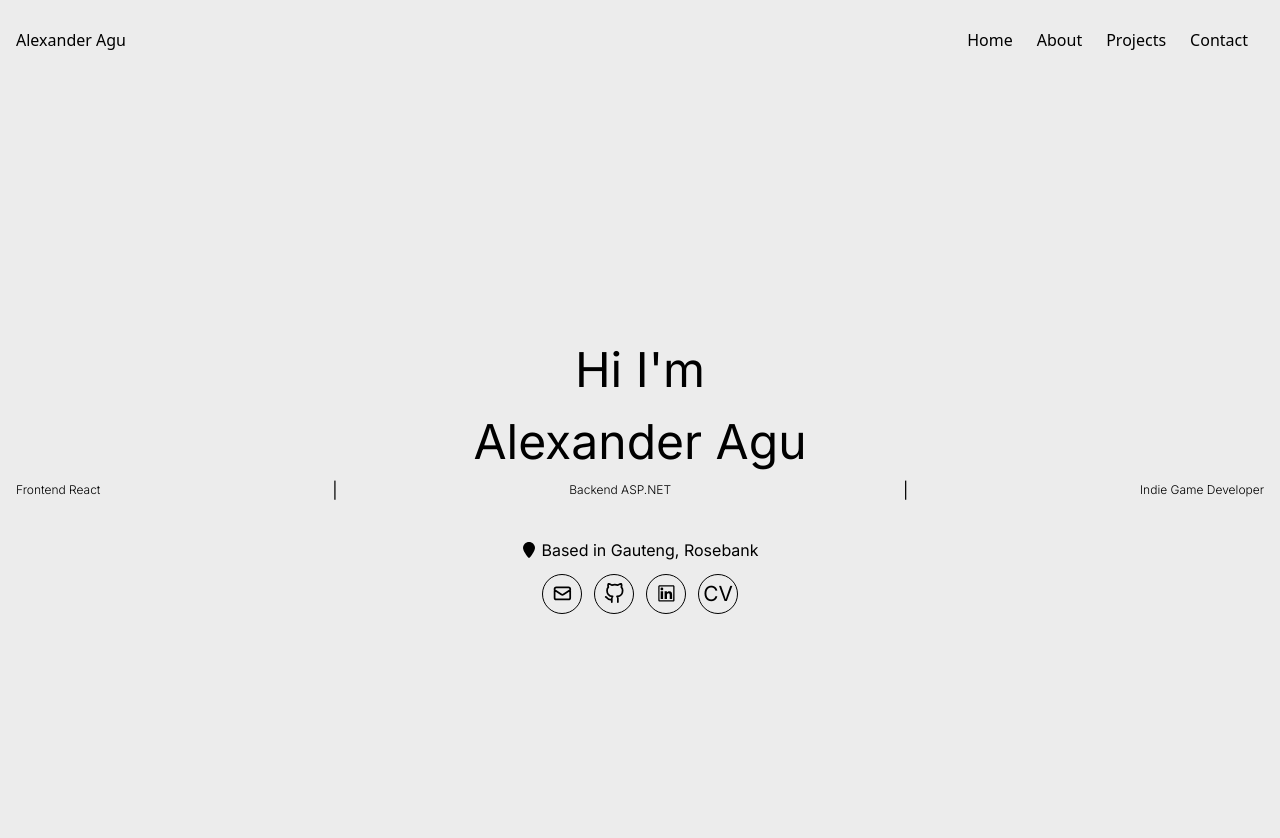
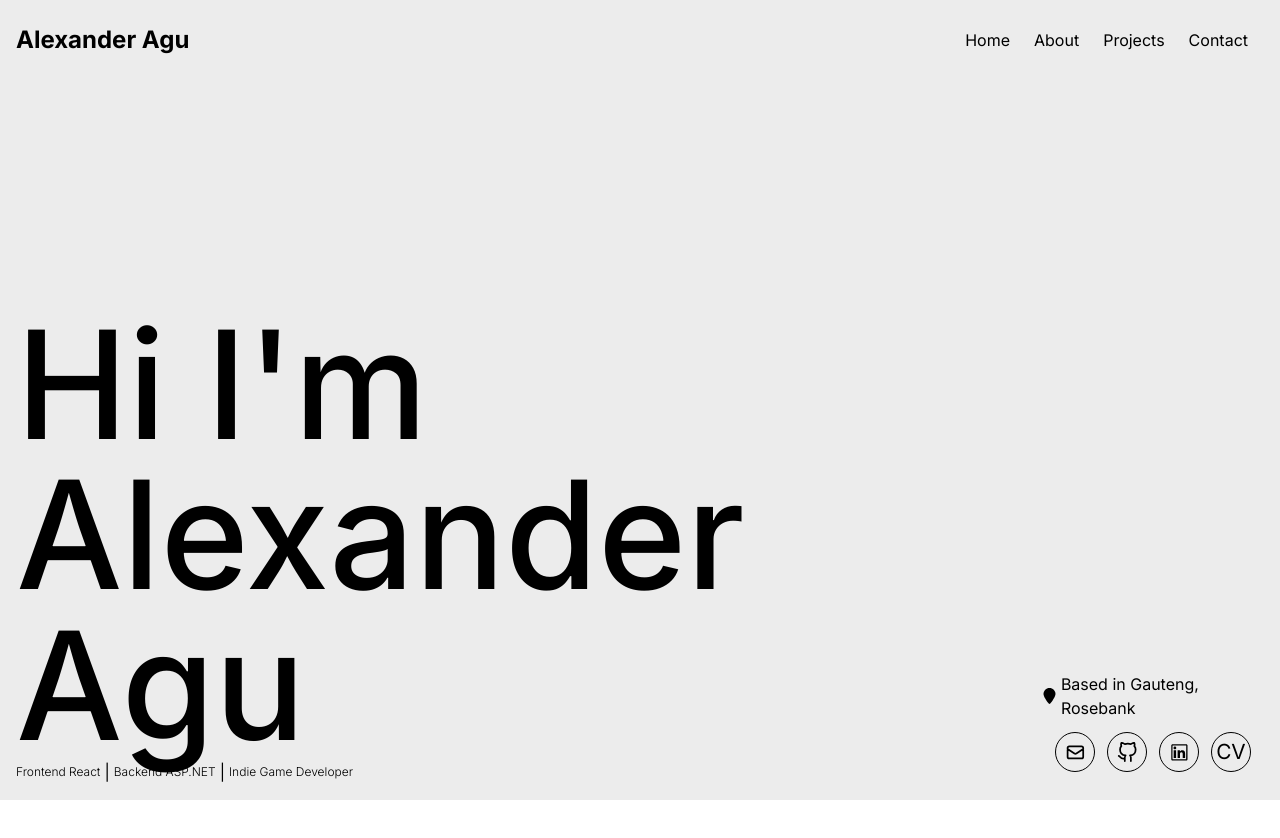
Before and after one commit to Alexander-Agu/my-portfolio-v2, a React (Vite) app: page / in a window 1280 px wide. Shown: the top 838 px of the page. After the commit the page ends 800 px from the top, so only its background shows below. Built offline with nearby package versions, Linux system fonts and the light colour scheme.

Commit message:
Making the hero section responsive

```diff
--- a/src/UI/IconLink/iconLink.css
+++ b/src/UI/IconLink/iconLink.css
@@ -0,0 +1 @@
+@import "tailwindcss";
--- a/src/components/Header/Header.tsx
+++ b/src/components/Header/Header.tsx
@@ -14,6 +14,7 @@ export default function Header() {
             className='
                 h-[80px] w-full bg-[#ECECEC] p-4
                 flex items-center justify-between
+                fixed
             '
         >
 
@@ -22,7 +23,7 @@ export default function Header() {
 
                 '
             >
-                <h2>Alexander Agu</h2>
+                <h2 className='inter text-[1.5rem] font-bold'>Alexander Agu</h2>
             </a>
 
 
@@ -37,7 +38,7 @@ export default function Header() {
                 </div>
 
                 <ul
-                    className={`
+                    className={` inter
                     fixed top-0 right-0 h-[100vh] w-[250px] bg-black text-white p-4 flex flex-col gap-4
                     transform transition-transform duration-300 ease-in-out
                     ${menuOpen ? "translate-x-0" : "translate-x-full"}
--- a/src/components/Hero/Hero.tsx
+++ b/src/components/Hero/Hero.tsx
@@ -9,17 +9,26 @@ export default function Hero() {
     <section className="
     bg-[#ECECEC] h-[100dvh] w-[100%]
     flex flex-col gap-[0.2rem] items-center justify-center
+
+    lg:items-end lg:justify-start lg:flex-row
     ">
         <article className="inter
             w-[100%] p-[1rem]
             flex flex-col items-center justify-start
+
+            lg:w-auto gap-0 lg:justify-between
         ">
-            <p className="title">Hi I'm</p>
-            <p className="title">Alexander Agu</p>
+        <div className="flex flex-col leading-none">
+        <p className="title m-0">Hi I'm</p>
+        <p className="title m-0">Alexander Agu</p>
+        </div>
+
 
             <div className="
-                w-full
-                flex flex-row items-center justify-between
+                min-w-[100%]
+                flex flex-row items-center justify-center gap-1
+
+                lg:justify-start
             ">
                 <p className="skill">Frontend React</p>
                 <p>|</p>
@@ -32,6 +41,8 @@ export default function Hero() {
         <article className="inter
             w-[100%] p-[1rem]
             flex flex-col items-center justify-start
+
+            lg:w-auto
         ">
 
             <div className="flex flex-row items-center gap-1">
@@ -44,9 +55,9 @@ export default function Hero() {
                 flex flex-row items-center justify-center gap-3 p-3
             ">
                 {
-                    iconLinks.map(x => {
+                    iconLinks.map((x, index) => {
                         const {link, icon} = x;
-                        return <IconLink link={link} icon={icon}  />
+                        return <IconLink key={index} link={link} icon={icon}  />
                     })
                 }
             </div>
--- a/src/components/Hero/hero.css
+++ b/src/components/Hero/hero.css
@@ -1,4 +1,5 @@
 @import url('https://fonts.googleapis.com/css2?family=Inter:ital,opsz,wght@0,14..32,100..900;1,14..32,100..900&display=swap');
+@import url('https://fonts.googleapis.com/css2?family=Figtree:ital,wght@0,300..900;1,300..900&display=swap');
 
 @import "tailwindcss";
 
@@ -7,6 +8,11 @@
     font-family: "Inter", sans-serif;
     font-optical-sizing: auto;
     font-style: normal;
+
+    /* font-family: "Figtree", sans-serif; */
+        /* font-optical-sizing: auto; */
+        /* font-weight: <weight>; */
+        /* font-style: normal; */
 }
 
 .skill{
@@ -17,3 +23,24 @@
     @apply font-black w-full
     flex items-start justify-center text-[3rem] font-normal
 }
+
+@media screen and (min-width: 1024px) {
+    .title{
+        @apply text-[6.9rem]
+        items-center justify-start font-medium
+    }
+}
+
+@media screen and (min-width: 1280px) {
+    .title{
+        @apply text-[9.4rem]
+        items-center justify-start font-medium
+    }
+}
+
+@media screen and (min-width: 1536px) {
+    .title{
+        @apply text-[12rem]
+        items-center justify-start font-medium
+    }
+}
--- a/src/index.css
+++ b/src/index.css
@@ -1 +1,7 @@
 @import "tailwindcss";
+
+@layer base {
+    p {
+        @apply m-0;
+    }
+}
```
